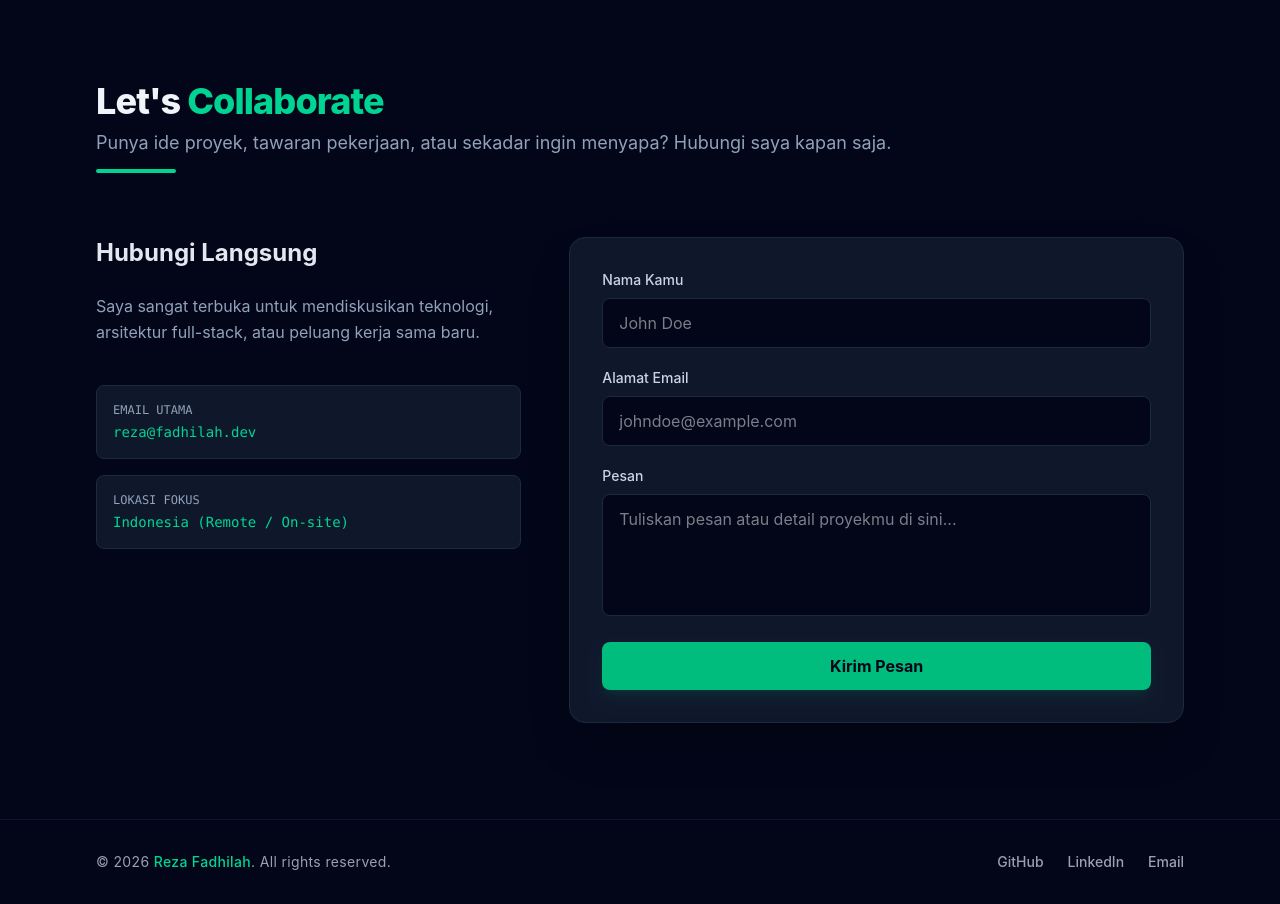
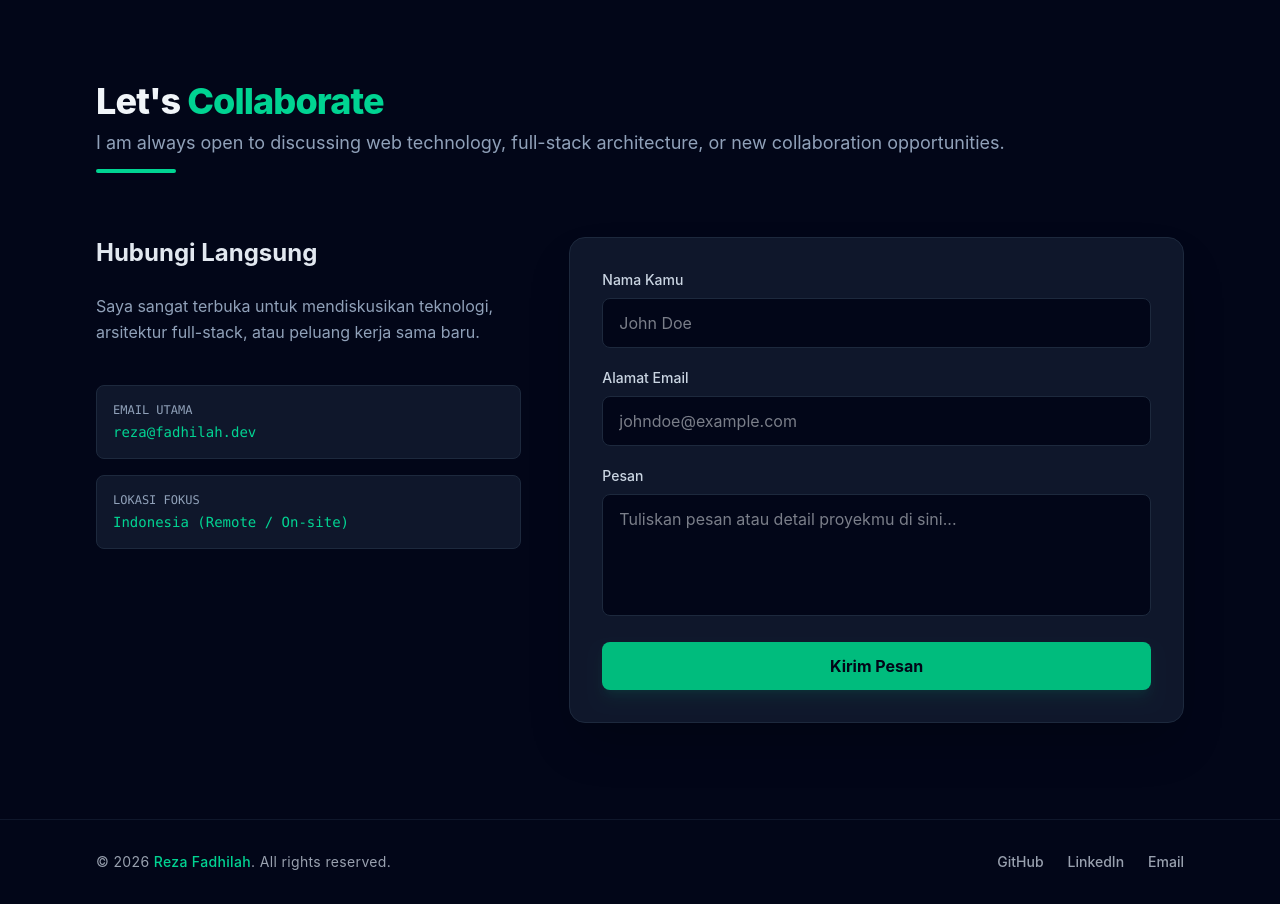
Before and after one commit to azerezaid/rezafadhilah, a React (Vite) app: page / in a window 1280 px wide. Shown: the part 2400-3304 px from the top of the page. Built offline with nearby package versions, Linux system fonts and the light colour scheme.

Commit message:
Update Contact.jsx

```diff
--- a/src/sections/Contact.jsx
+++ b/src/sections/Contact.jsx
@@ -22,7 +22,7 @@ function Contact() {
             Let's <span className="text-emerald-400">Collaborate </span>
           </h2>
           <p className="text-slate-400 mt-2 text-lg">
-            Punya ide proyek, tawaran pekerjaan, atau sekadar ingin menyapa? Hubungi saya kapan saja.
+            I am always open to discussing web technology, full-stack architecture, or new collaboration opportunities.
           </p>
           <div className="h-1 w-20 bg-emerald-400 mt-3 mx-auto md:mx-0 rounded-full"></div>
         </div>
```
